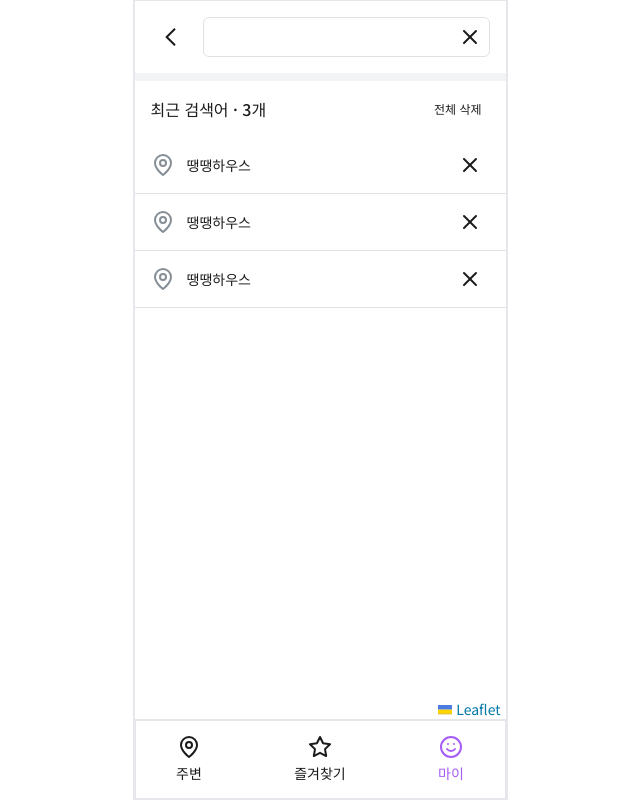
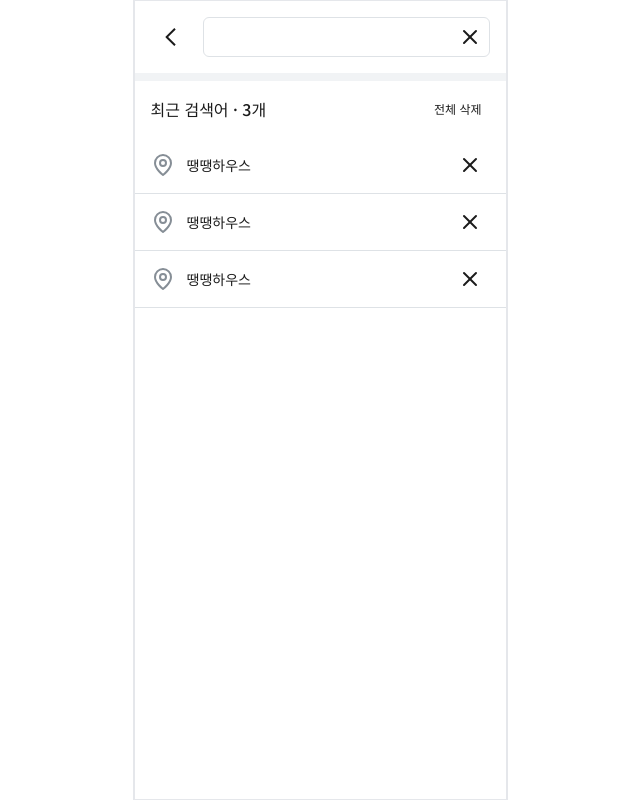
Before and after one commit to team-easymap/easymap-frontend, a React (Vite) app: page /search/poi in a window 1280 px wide. Shown: the whole page, without its empty margins (320-960 px from the left). Built offline with nearby package versions, Linux system fonts and the light colour scheme.

Commit message:
feat: 페이지별 조건 레이아웃

```diff
--- a/src/App.tsx
+++ b/src/App.tsx
@@ -1,24 +1,10 @@
 import { Outlet } from 'react-router-dom';
-import Footer from './components/layout/footer';
 import Layout from './components/layout/layout';
-import { MapContainer } from 'react-leaflet';
 
 function App() {
   return (
     <Layout>
-      <MapContainer
-        center={[37.5665, 126.978]}
-        zoom={16}
-        scrollWheelZoom={true}
-        zoomControl={false}
-        style={{
-          width: '100%',
-          height: '90%'
-        }}
-        tap={false}>
-        <Outlet />
-      </MapContainer>
-      <Footer />
+      <Outlet />
     </Layout>
   );
 }
--- a/src/components/layout/footer.tsx
+++ b/src/components/layout/footer.tsx
@@ -2,10 +2,10 @@ import FooterButtonComponent from '../common/footerButton';
 
 const Footer = () => {
   return (
-    <footer className='absolute h-[10dvh] bottom-0 flex w-full justify-between border border-t-2 gap-6'>
-    <FooterButtonComponent icon="mapPin" title="주변" color="black"/>
-      <FooterButtonComponent icon="star" title="즐겨찾기" color="black"/>
-      <FooterButtonComponent icon="smile" title="마이" color="purple"/>
+    <footer className='absolute bottom-0 flex h-[10dvh] w-full justify-between gap-6'>
+      <FooterButtonComponent icon='mapPin' title='주변' color='black' />
+      <FooterButtonComponent icon='star' title='즐겨찾기' color='black' />
+      <FooterButtonComponent icon='smile' title='마이' color='purple' />
     </footer>
   );
 };
--- a/src/components/layout/layout.tsx
+++ b/src/components/layout/layout.tsx
@@ -1,8 +1,36 @@
+import { useLocation } from 'react-router-dom';
+import { MapContainer } from 'react-leaflet';
+import Footer from './footer';
+
 const Layout = ({ children }: { children: React.ReactNode }) => {
+  const { pathname } = useLocation();
+  const withFooterPathnames = ['/', '/user', '/login', '/poi/list'];
+
   return (
     <div className='flex h-dvh w-screen flex-col items-center justify-center'>
-      <div className='relative flex h-full w-full max-w-[375px] border border-x-2'>
-        {children}
+      <div className='relative h-full w-full max-w-[375px] border border-x-2'>
+        {pathname === '/' ? (
+          <>
+            <MapContainer
+              center={[37.5665, 126.978]}
+              zoom={16}
+              scrollWheelZoom={true}
+              zoomControl={false}
+              style={{
+                width: '100%',
+                height: '90%'
+              }}
+              tap={false}>
+              {children}
+            </MapContainer>
+            <Footer />
+          </>
+        ) : (
+          <>
+            {children}
+            {withFooterPathnames.includes(pathname) && <Footer />}
+          </>
+        )}
       </div>
     </div>
   );
```
